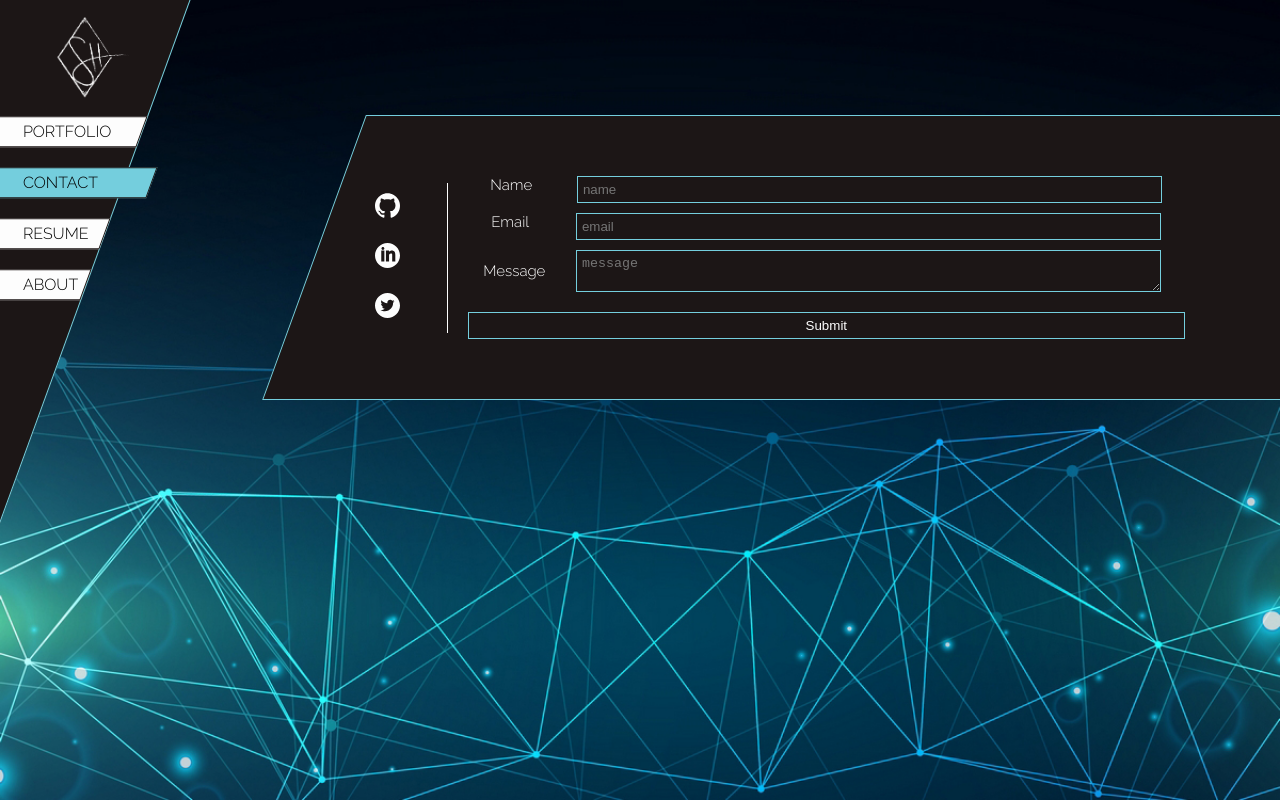
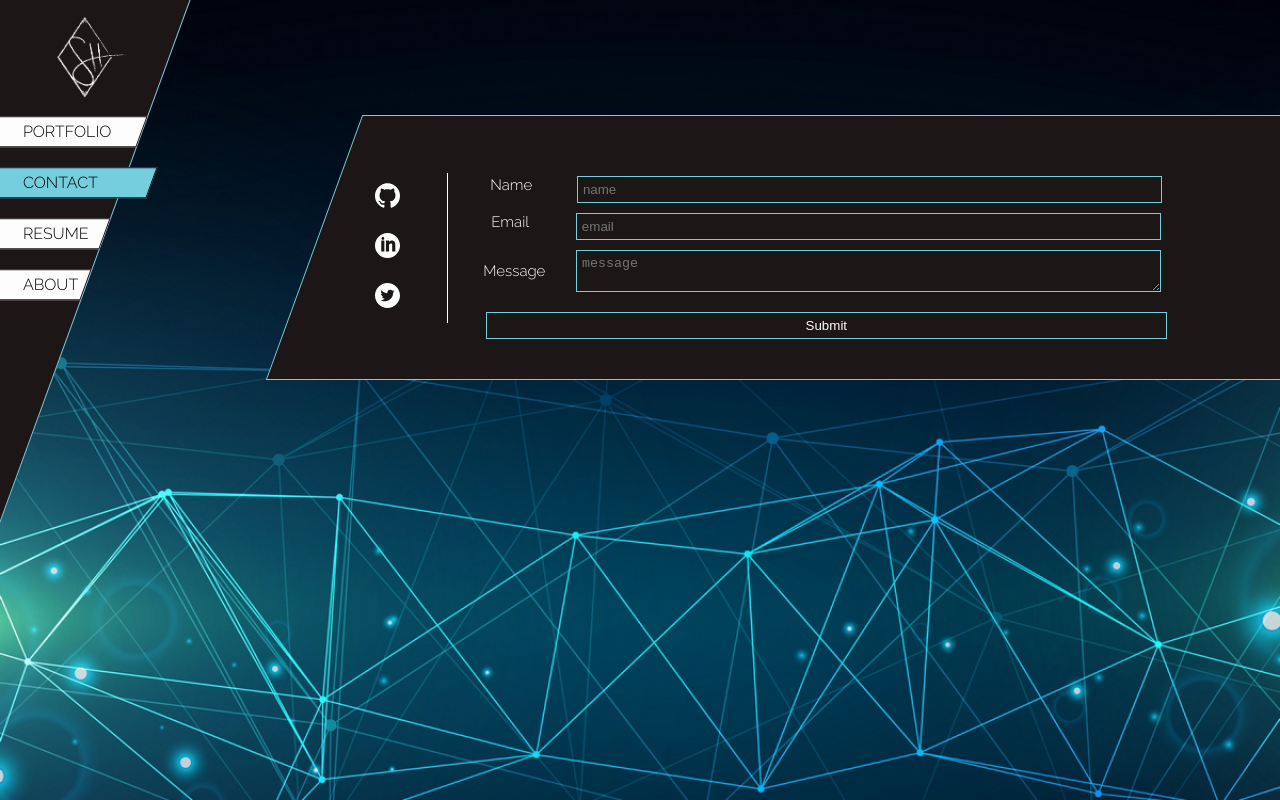
Before and after one commit to hilvitzs/spencer.hilvitz, a React (Create React App) app: page /contact in a window 1280 px wide. Shown: the top 800 px of the page. Built offline with nearby package versions, Linux system fonts and the light colour scheme.

Commit message:
fix submit button

```diff
--- a/src/styles/styles.css
+++ b/src/styles/styles.css
@@ -224,8 +224,9 @@ img {
 }
 
 .submit-button {
-  margin: 20px 0;
-  width: 100%;
+  margin: auto;
+  margin-top: 20px;
+  width: 95%;
 }
 
 label {
```
Also changed, not shown: 11 other files (tests, documents, lock files or other folders).
